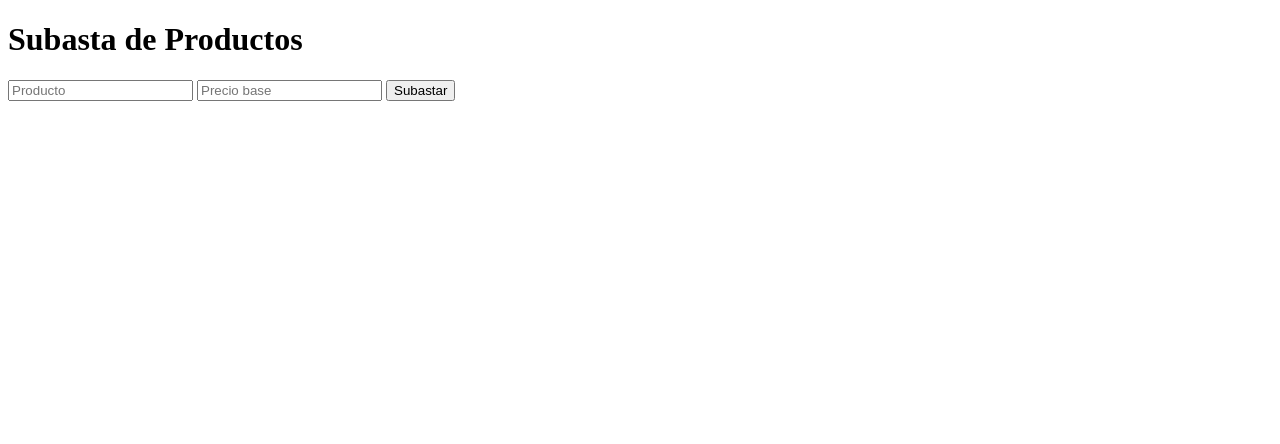
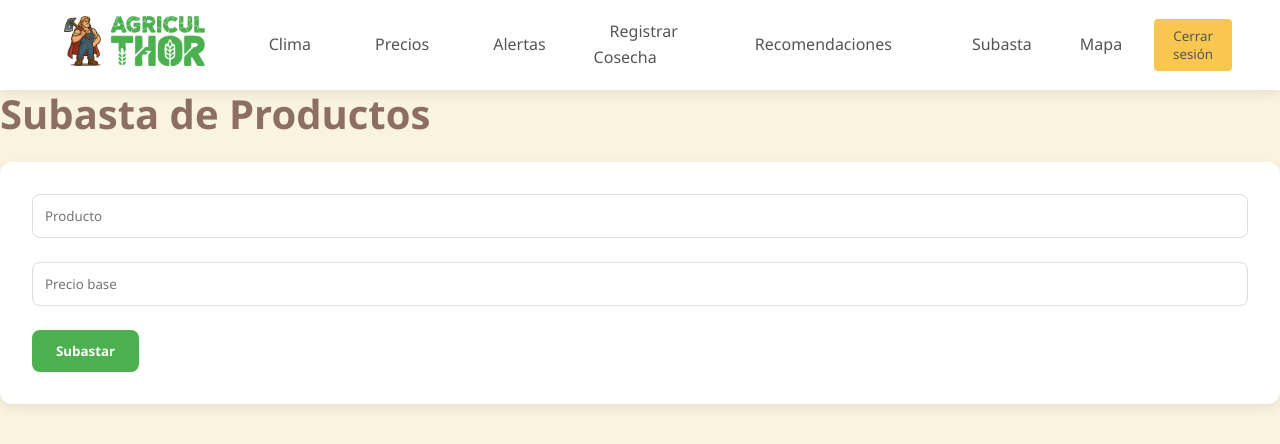
Before and after one commit to julianburgos94/AgriculThor, a website: page subasta-app/subasta-app/frontend/subasta.html in a window 1280 px wide. Drawn offline with Linux system fonts and the light colour scheme; no server answers.

Commit message:
subasta styles

```diff
--- a/subasta-app/subasta-app/frontend/style.css
+++ /dev/null
@@ -1,10 +0,0 @@
-body {
-  font-family: Arial, sans-serif;
-  margin: 20px;
-}
-form {
-  margin-bottom: 20px;
-}
-input, button {
-  margin: 5px;
-}
--- a/subasta-app/subasta-app/frontend/subasta.html
+++ b/subasta-app/subasta-app/frontend/subasta.html
@@ -3,9 +3,35 @@
 <head>
   <meta charset="UTF-8">
   <title>Subasta de Papas</title>
-  <link rel="stylesheet" href="styles.css">
+  <link rel="stylesheet" href="../../../style.css">
 </head>
 <body>
+  <!-- Barra de navegación -->
+  <nav>
+    <ul class="navbar">
+      <!-- Logo con redirección -->
+      <li class="logo-container">
+        <a href="/pagina2.html">
+          <img src="../../../img/amarillo.png" alt="AgriculThor Logo" class="logo" />
+        </a>
+      </li>
+
+      <!-- Enlaces del menú -->
+      <li><a href="/pagina3.html">Clima</a></li>
+      <li><a href="/pagina4.html">Precios</a></li>
+      <li><a href="/pagina5.html">Alertas</a></li>
+      <li><a href="/pagina6.html">Registrar Cosecha</a></li>
+      <li><a href="/pagina7.html">Recomendaciones</a></li>
+      <li><a href="/subasta-app/frontend/subasta.html"></a>Subasta</li>
+      <li><a href="/pagina8.html">Mapa</a></li>
+
+      <!-- Botón de cerrar sesión alineado a la derecha -->
+      <li id="logout-container" style="margin-left: auto;">
+        <button onclick="cerrarSesion()" class="logout-btn">Cerrar sesión</button>
+      </li>
+    </ul>
+  </nav>
+
   <h1>Subasta de Productos</h1>
 
   <form id="formProducto">
```
